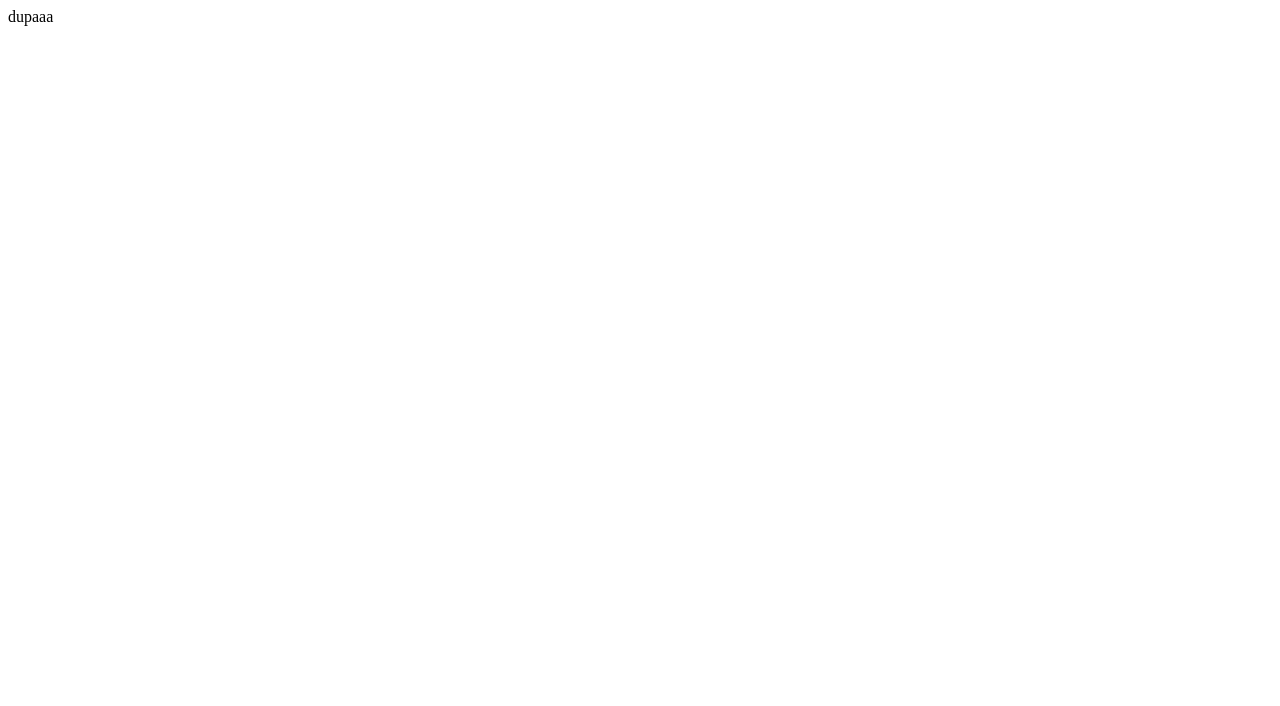
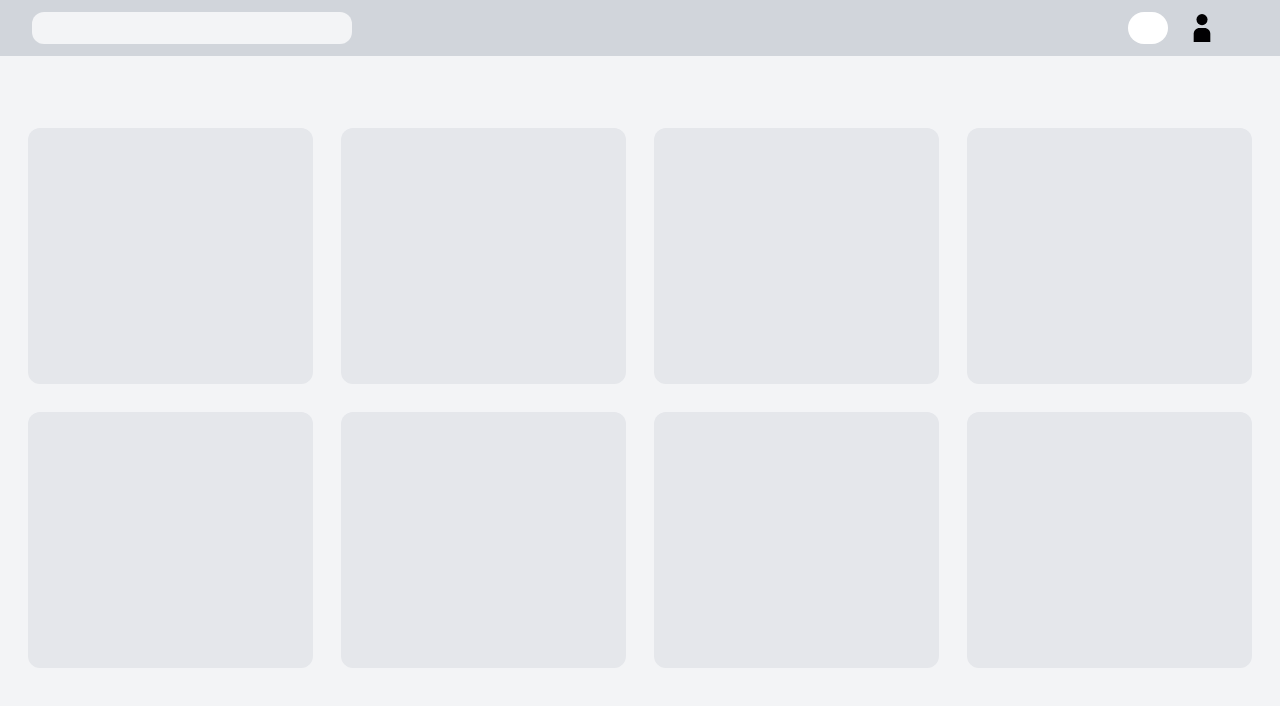
Before and after one commit to e-lechowicz/notification-modal, a React (Vite) app: page / in a window 1280 px wide. Shown: the top 706 px of the page. Built offline with nearby package versions, Linux system fonts and the light colour scheme.

Commit message:
Page template and HomePage created

```diff
--- a/src/App.tsx
+++ b/src/App.tsx
@@ -1,7 +1,12 @@
 import React from 'react';
+import HomePage from './pages/HomePage/HomePage.tsx';
 
 const App: React.FC = () => {
-  return <>dupaaa</>;
+  return (
+    <>
+      <HomePage />
+    </>
+  );
 };
 
 export default App
--- a/src/main.tsx
+++ b/src/main.tsx
@@ -1,8 +1,9 @@
 import React from 'react';
 import ReactDOM from 'react-dom/client';
 import App from './App.tsx';
+import './index.css';
 
-ReactDOM.createRoot(document.getElementById('root')!).render(
+ReactDOM.createRoot(document.getElementById('root')).render(
   <React.StrictMode>
     <App />
   </React.StrictMode>,
--- /dev/null
+++ b/src/pages/HomePage/HomePage.tsx
@@ -0,0 +1,14 @@
+import React from 'react';
+import MainTemplate from '../../templates/MainTemplate/MainTemplate.tsx';
+
+const HomePage: React.FC = () => (
+  <MainTemplate>
+    <div className="grid grid-cols-1 xl:grid-cols-4 gap-7 px-3 py-4 mt-10">
+      {[...(Array(8) as undefined[])].map((_, index) => (
+        <div key={index} className="w-62 h-64 bg-gray-200 rounded-xl" />
+      ))}
+    </div>
+  </MainTemplate>
+);
+
+export default HomePage;
--- /dev/null
+++ b/src/templates/MainTemplate/MainTemplate.tsx
@@ -0,0 +1,17 @@
+import React from 'react';
+import Navbar from '../../components/Navbar/Navbar.tsx';
+
+interface Props {
+  children: React.ReactNode;
+}
+
+const MainTemplate: React.FC<Props> = ({ children }) => {
+  return (
+    <div className="flex flex-col min-h-screen">
+      <Navbar />
+      <main className="flex-grow p-4 bg-gray-100">{children}</main>
+    </div>
+  );
+};
+
+export default MainTemplate;
```
